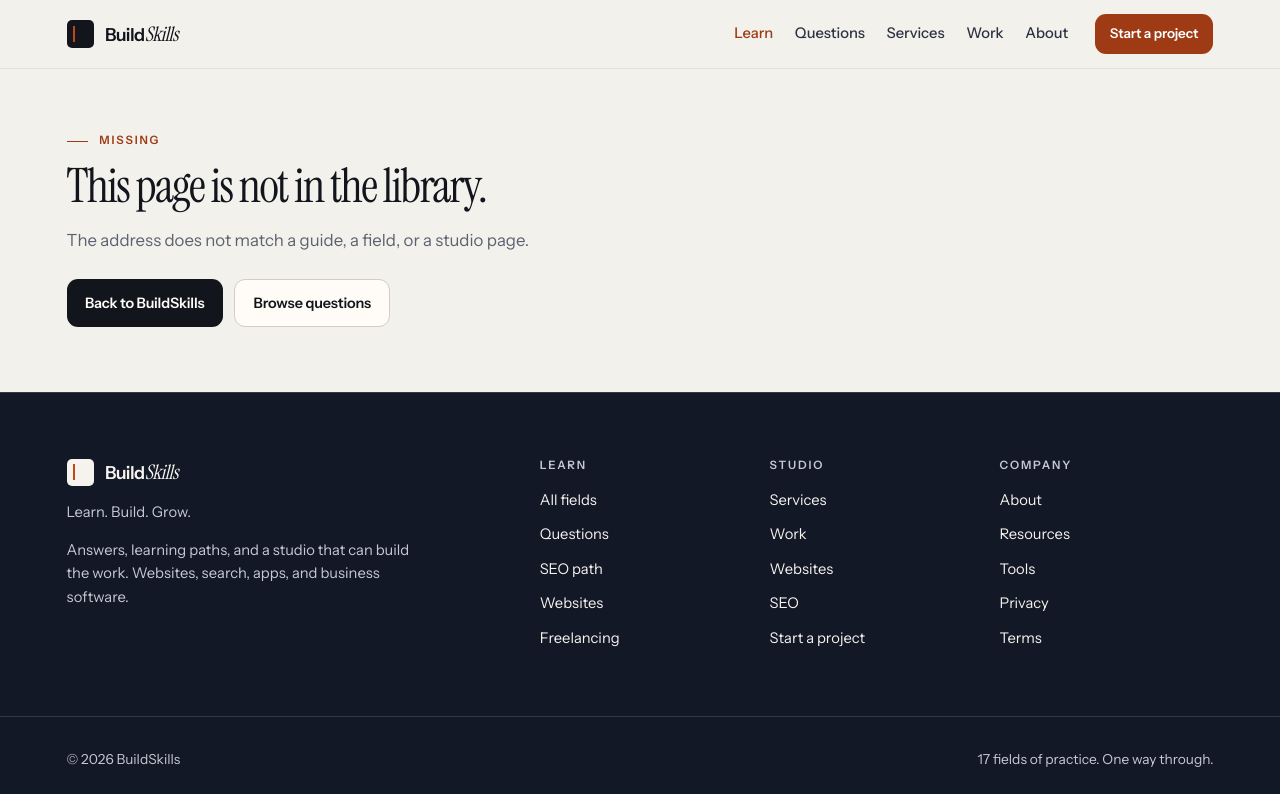
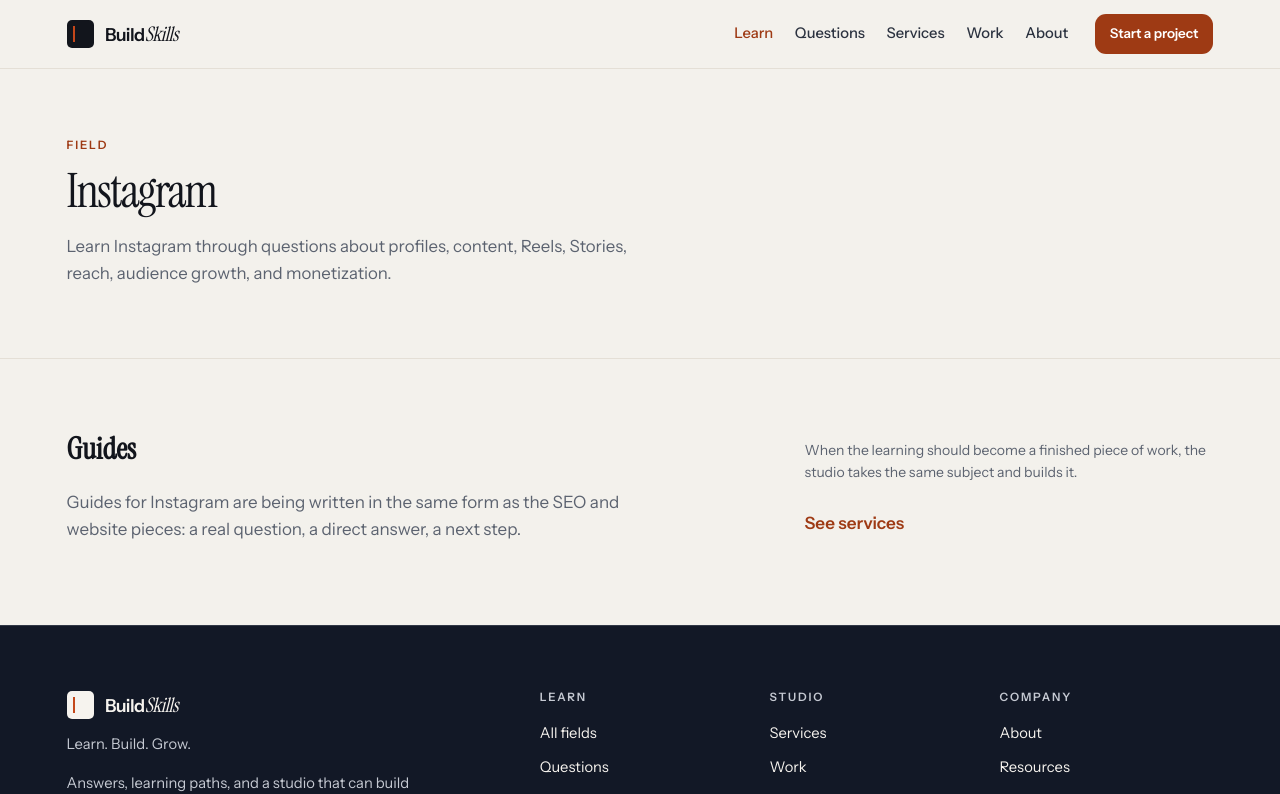
Before and after one commit to zainkhanpk742/buildskills, a Next.js app: page /learn/instagram in a window 1280 px wide. Before the commit this address had no page. Shown: the top 794 px of the page. Built offline with nearby package versions, Linux system fonts and the light colour scheme.

Commit message:
Add Instagram learning area

```diff
--- /dev/null
+++ b/src/app/learn/instagram/page.tsx
@@ -0,0 +1,14 @@
+import type { Metadata } from "next";
+import { AreaView } from "@/components/library";
+import { areaBySlug } from "@/data/site";
+
+const area = areaBySlug("instagram")!;
+
+export const metadata: Metadata = {
+  title: area.title,
+  description: "Learn Instagram profiles, content, Reels, Stories, audience growth and monetization.",
+};
+
+export default function Page() {
+  return <AreaView slug="instagram" />;
+}
```
